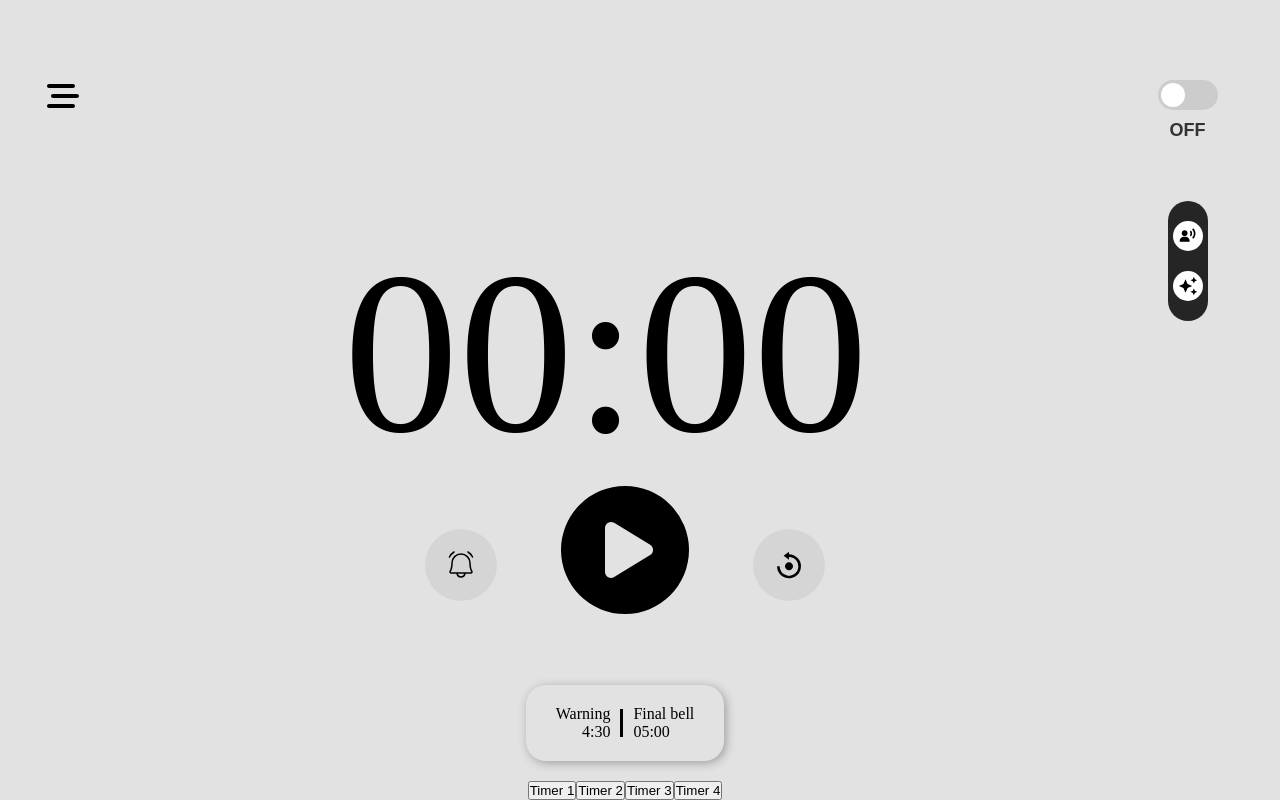
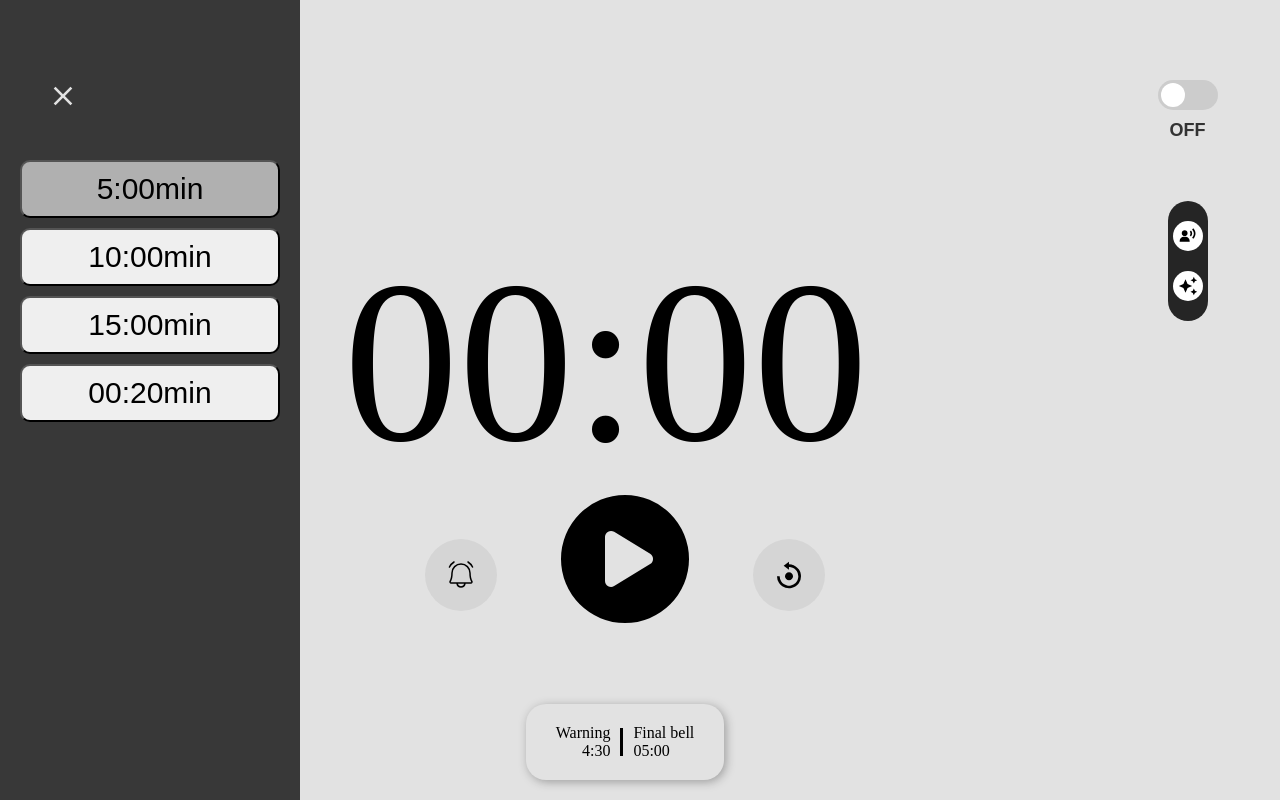
Before and after one commit to AnasbinKabeer/rend-timer25, a React (Vite) app: page / in a window 1280 px wide. Built offline with nearby package versions, Linux system fonts and the light colour scheme.

Commit message:
time styled

```diff
--- a/src/components/TimerScreen/TimerData.jsx
+++ b/src/components/TimerScreen/TimerData.jsx
@@ -3,20 +3,24 @@ export const TimerData = [
     {
         id: "1",
         warning: "4:30",
-        final: "4:50"
+        final: "4:50",
+        time: "5:00"
     },
     {
         id: "2",
         warning: "8:00",
-        final: "9:50"
+        final: "9:50",
+        time: "10:00"
     },
     {
         id: "3",
         warning: "10:00",
-        final: "14:50"
+        final: "14:50",
+        time: "15:00"
     },    {
         id: "4",
         warning: "00:05",
-        final: "00:10"
+        final: "00:10",
+        time: "00:20"
     }
 ]
--- a/src/components/TimerScreen/TimerScreen.css
+++ b/src/components/TimerScreen/TimerScreen.css
@@ -11,8 +11,42 @@
     justify-content: center;
     display: flex;
     background-color: #e2e2e2;
+    position: relative;
 }
 
+
+.slider{
+    width: 300px;
+    height: 100vh;
+    background: #383838;
+    position: absolute;
+    top: 0;
+    left: 0;
+
+    transform: translateX(-100%);
+    transition: ease-in-out 400ms;
+
+    display: flex;
+    flex-direction: column;
+padding: 150px 20px;
+}
+
+
+.timebtn{
+    padding: 10px 20px;
+    margin-top: 10px;
+    font-size: 30px;
+    border-radius: 10px;
+}
+
+.timebtn.select{
+    background: #b0b0b0;
+}
+
+.slider.show{
+    transform: translateX(0);
+    transition: ease-in-out 400ms;
+}
 
 .timer_left_container{
     display: flex;
--- a/src/components/TimerScreen/TimerScreen.jsx
+++ b/src/components/TimerScreen/TimerScreen.jsx
@@ -3,7 +3,7 @@ import { useState, useEffect, useRef } from "react";
 import './TimerScreen.css';
 import 'animate.css';
 import { TimerData } from './TimerData';
-
+import { IoMdClose } from "react-icons/io";
 import { FaCirclePlay, FaCirclePause, FaBarsStaggered, FaMoon } from "react-icons/fa6";
 import { BiReset, BiSolidUserVoice } from "react-icons/bi";
 import { PiBellRingingLight } from "react-icons/pi";
@@ -16,6 +16,7 @@ import PreTimer from "./PreTimer/PreTimer";
 
 const TimerScreen = () => {
     const [autoStart, setAutoStart] = useState(false)
+    const [menu, setMenu] = useState(false)
 
     const [time, setTime] = useState(0);
     const [isRunning, setIsRunning] = useState(false);
@@ -43,6 +44,7 @@ const TimerScreen = () => {
     const warningTimeInSeconds = parseTimeToSeconds(TimerData[selectedTimerIndex].warning);
     const finalTimeInSeconds = parseTimeToSeconds(TimerData[selectedTimerIndex].final);
 
+    console.log(menu)
     useEffect(() => {
         let timerInterval;
         if (isRunning) {
@@ -286,8 +288,29 @@ const TimerScreen = () => {
 
     return (
         <div className="timer_container">
-            <div className="timer_left_container">
-                <FaBarsStaggered />
+<div className={menu ? "slider" : "slider show"}>
+
+
+{TimerData.map((data, index) => (
+                        <button
+                            key={data.id}
+                            onClick={() => {handleTimerSelection(index); setMenu(!menu)} }
+                            className={selectedTimerIndex === index ? "selected timebtn select" : "timebtn"}
+                        >
+                             {data.time + "min" }
+                        </button>
+                    ))}
+
+</div>
+<div className="timer_left_container">
+
+    {menu? <FaBarsStaggered style={{zIndex:"10" }} onClick={()=>setMenu(!menu)}/>:
+
+    <IoMdClose style={{zIndex:"10", color:"#e2e2e2"}}
+    onClick={()=>setMenu(!menu)}
+    />
+}
+
             </div>
 
             <div className="timer_main_container">
@@ -348,15 +371,7 @@ const TimerScreen = () => {
 
                 {/* Timer selection controls */}
                 <div className="timer_selection">
-                    {TimerData.map((data, index) => (
-                        <button
-                            key={data.id}
-                            onClick={() => handleTimerSelection(index)}
-                            className={selectedTimerIndex === index ? "selected" : ""}
-                        >
-                            Timer {index + 1}
-                        </button>
-                    ))}
+
                 </div>
             </div>
 
```
